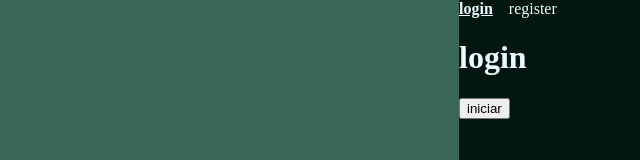
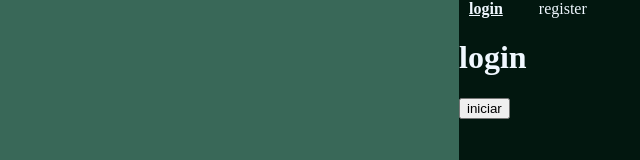
Before and after one commit to lenin-developer/vue-router-ts, a Vue app: page /login in a window 1280 px wide. Shown: the top 160 px of the page, without its empty margins (181-821 px from the left). Built offline with nearby package versions, Linux system fonts and the light colour scheme.

Commit message:
scc: color router-link

```diff
--- a/src/assets/main.css
+++ b/src/assets/main.css
@@ -16,3 +16,10 @@ div {
   font-weight: 900;
   text-decoration: underline;
 }
+
+a {
+  color: aliceblue;
+  padding-right: 10px;
+  padding-left: 10px;
+  text-decoration: none;
+}
```
